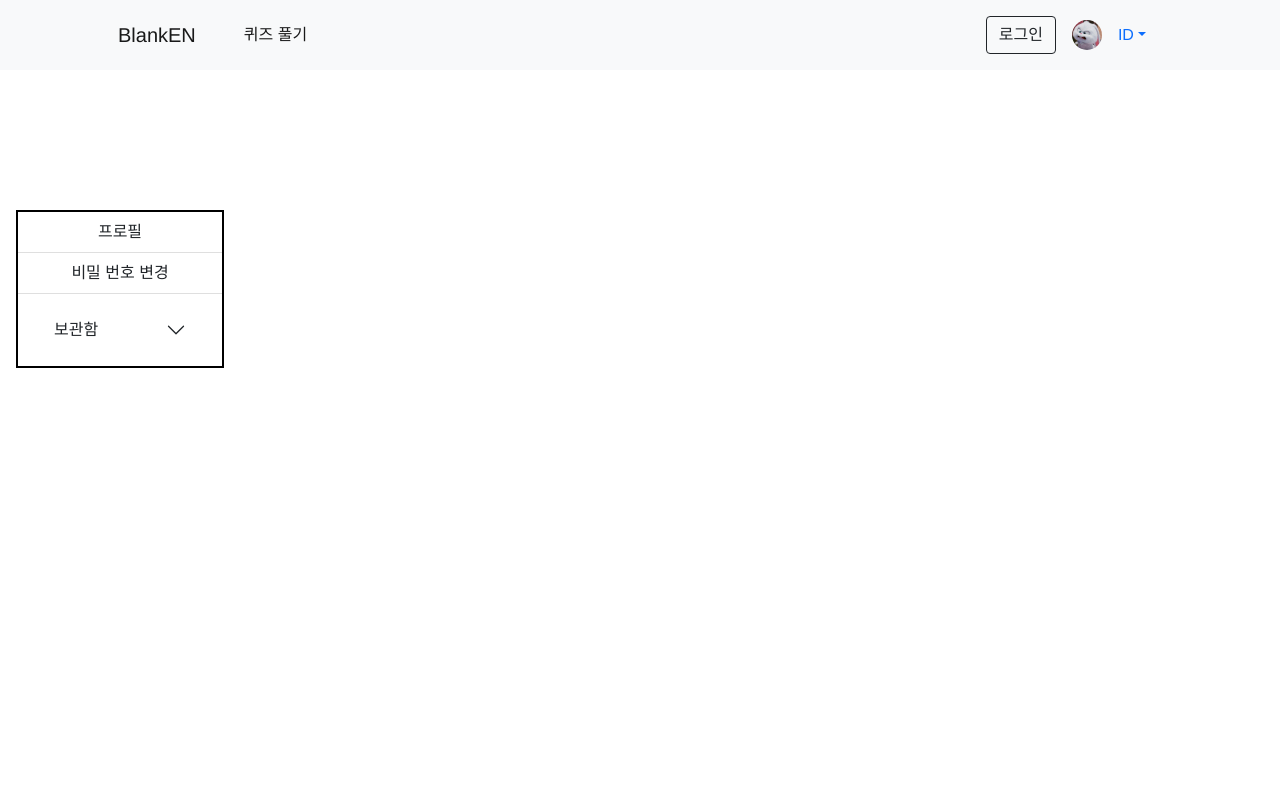
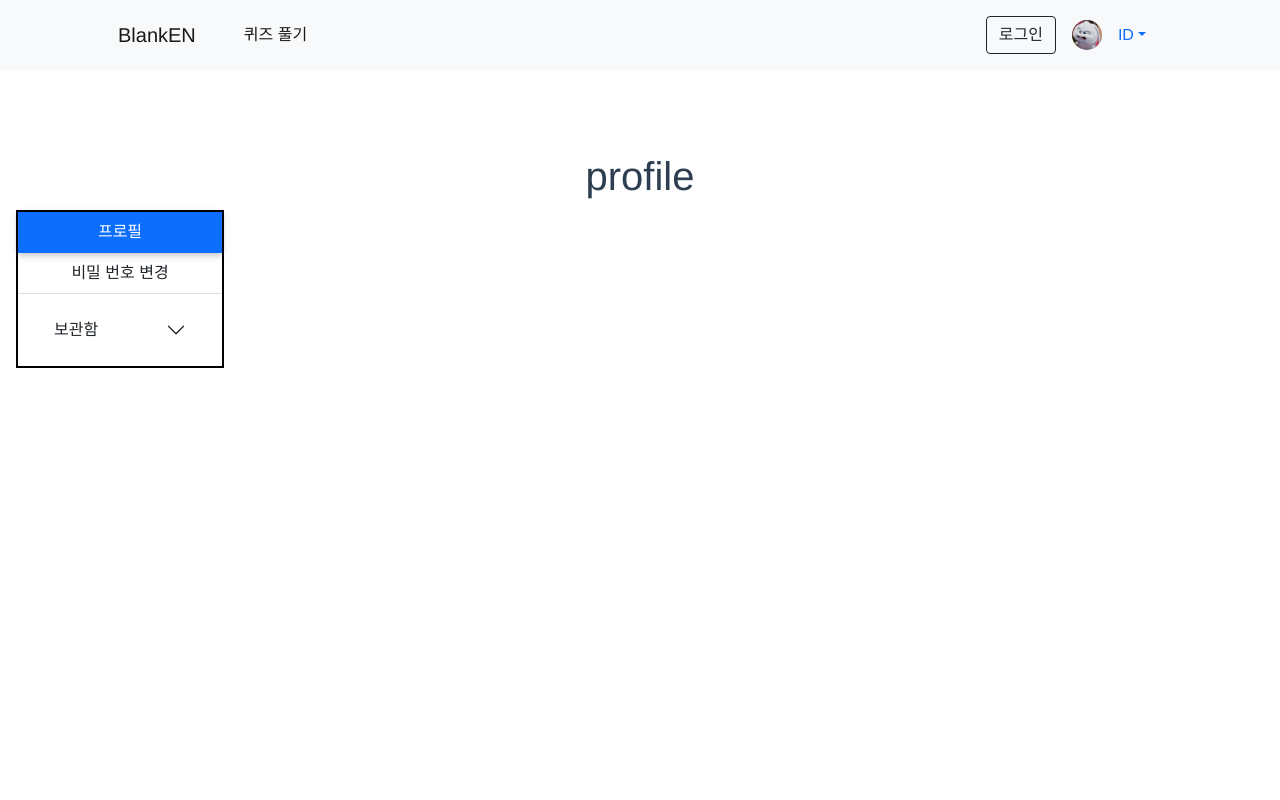
Before and after one commit to ddogga/BlankEn, a JavaScript app in the folder vue3-first/: page /blanken/mypage in a window 1280 px wide. Shown: the top 800 px of the page. Built offline with nearby package versions, Linux system fonts and the light colour scheme; a web font is replaced by a local one.

Commit message:
add dynamic components to mypage for switch page

```diff
--- a/vue3-first/src/components/member/LeftMenu.vue
+++ b/vue3-first/src/components/member/LeftMenu.vue
@@ -9,7 +9,7 @@
         >
           <!-- Collapse 1 -->
           <a
-            class="list-group-item list-group-item-action py-2 ripple"
+            class="list-group-item list-group-item-action py-2 ripple active"
             href="#collapseExample1"
             ><span>프로필</span>
           </a>
@@ -87,13 +87,13 @@ a {
 /* Sidebar */
 .sidebar {
   position: fixed;
+  border-radius: 5px;
   /* background-color: salmon; */
   margin-top: 58px; /* Height of navbar */
   width: 240px;
 }
 
 .sidebar .active {
-  border-radius: 5px;
   box-shadow: 0 2px 5px 0 rgb(0 0 0 / 16%), 0 2px 10px 0 rgb(0 0 0 / 12%);
 }
 
--- /dev/null
+++ b/vue3-first/src/components/member/Profile.vue
@@ -0,0 +1,11 @@
+<template>
+  <div>
+    <h1>profile</h1>
+  </div>
+</template>
+
+<script>
+export default {
+  setup() {},
+};
+</script>
--- a/vue3-first/src/views/member/MyPage.vue
+++ b/vue3-first/src/views/member/MyPage.vue
@@ -1,23 +1,33 @@
 <template>
-  <div>
+  <div class="page">
     <LeftMenu />
 
-    <div class="test"></div>
+    <div class="container">
+      <component :is="currentView"> </component>
+    </div>
   </div>
 </template>
 
 <script>
 import LeftMenu from "../../components/member/LeftMenu.vue";
+import Profile from "../../components/member/Profile.vue";
 export default {
   components: {
     LeftMenu,
+    Profile,
   },
-  setup() {},
+  setup() {
+    const currentView = "Profile";
+
+    return {
+      currentView,
+    };
+  },
 };
 </script>
 
 <style scoped>
-.test {
-  height: 2000px;
+.page {
+  min-height: 1000px;
 }
 </style>
```
